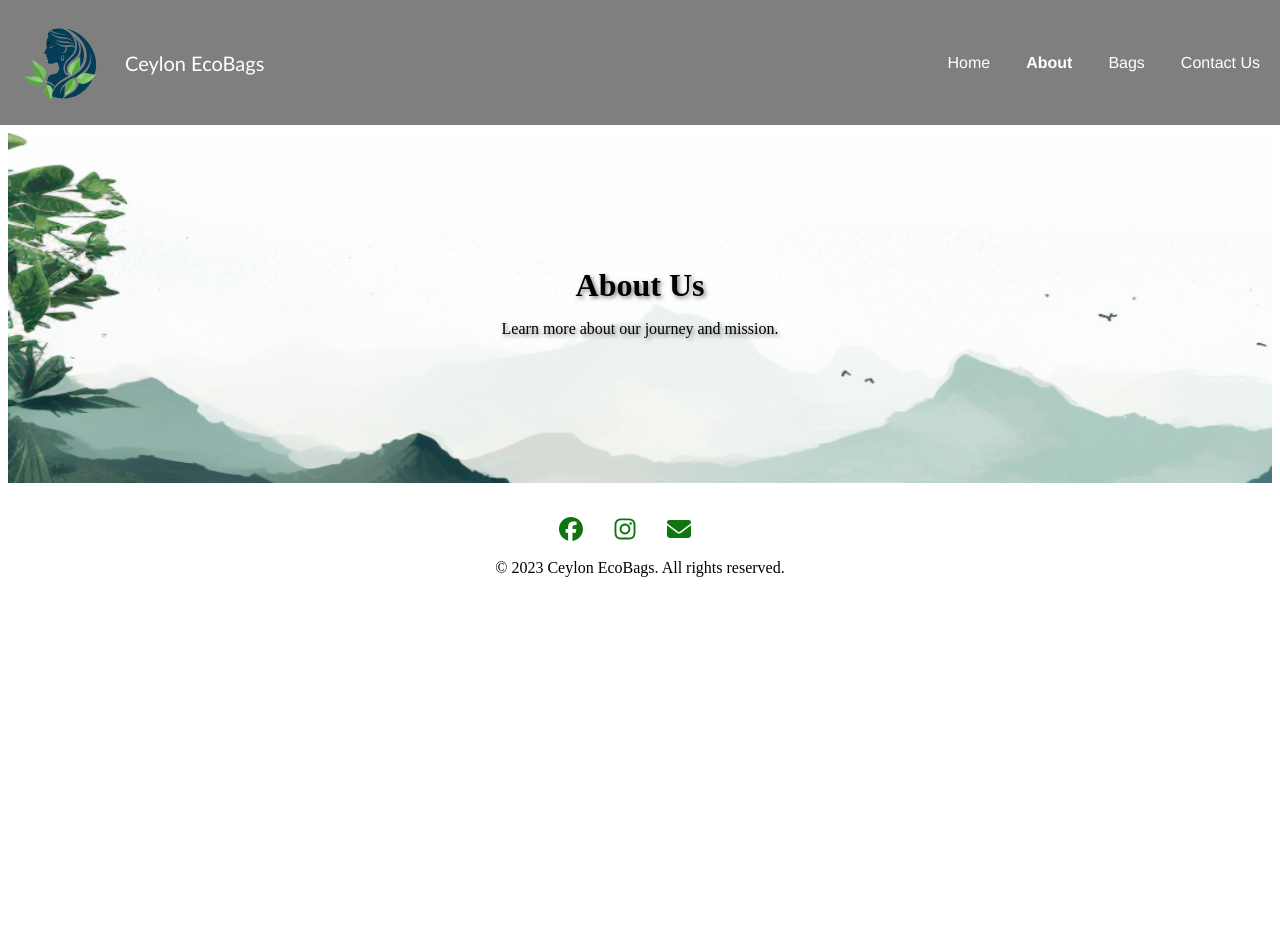
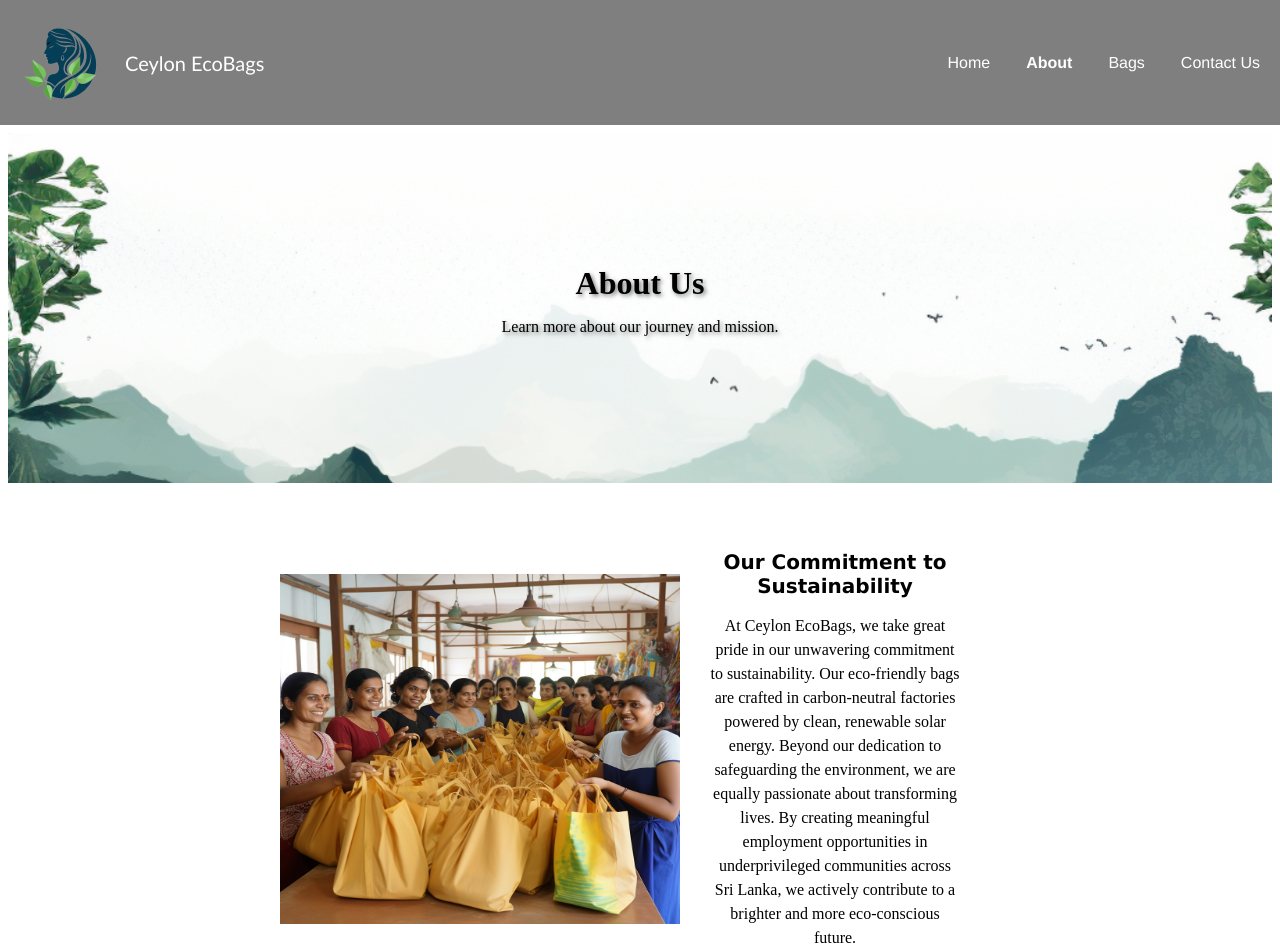
Before and after one commit to Ceylon-EcoBags/eco-tote, a Next.js app: page /about in a window 1280 px wide. Shown: the top 952 px of the page. Before the commit the page ends 800 px from the top, so only its background shows below. Built offline with nearby package versions, Linux system fonts and the light colour scheme; a web font is replaced by a local one.

Commit message:
Aesthetic Changes

```diff
--- a/src/components/HeaderCard.tsx
+++ b/src/components/HeaderCard.tsx
@@ -15,14 +15,14 @@ export default function HeaderCard({
 }: HeaderCardProps) {
   return (
     <div className={styles.headerCard}>
-      <Image
-        src={backgroundImage}
-        // layout="fill"
-        width={1500}
-        height={350}
-        objectFit="cover"
-        alt="Header Background"
-      />
+      <div style={{ width: "100%", height: "350px" }}>
+        <Image
+          src={backgroundImage}
+          layout="fill"
+          objectFit="cover"
+          alt="Header Background"
+        />
+      </div>
       <div className={styles.headerContent}>
         <h1 className={styles.headerTitle}>{title}</h1>
         {subtitle && <p className={styles.headerSubtitle}>{subtitle}</p>}
--- /dev/null
+++ b/src/pages/about/about.module.css
@@ -0,0 +1,44 @@
+/* about.module.css */
+
+.aboutcontent {
+  padding-top: 50px;
+  display: flex; /* Use flexbox to arrange image and text side by side */
+  align-items: center;
+  justify-content: center;
+}
+
+.aboutImage {
+  display: flex;
+  justify-content: center;
+  max-width: 500px;
+  transform: translateX(
+    -20px
+  ); /* Move elements slightly to the left to prepare for the slide-in */
+  transition: opacity 0.5s ease-in-out, transform 0.5s ease-in-out;
+}
+
+.aboutText {
+  flex: 0.3;
+  padding-left: 30px;
+  max-width: 600px;
+  transform: translateX(-20px);
+  transition: opacity 0.5s ease-in-out, transform 0.5s ease-in-out;
+}
+
+.aboutText h2 {
+  font-size: 20px;
+  text-align: center;
+  margin-bottom: 10px;
+  font-family: "Lucida Sans";
+}
+
+.aboutText p {
+  text-align: center;
+  font-size: 16px;
+  line-height: 1.5;
+}
+
+.slide-in {
+  opacity: 1;
+  transform: translateX(0);
+}
--- a/src/pages/about/index.tsx
+++ b/src/pages/about/index.tsx
@@ -2,6 +2,7 @@ import React from "react";
 import HeaderCard from "../../components/HeaderCard";
 import Footer from "../../components/footer";
 import Navbar from "../../components/navbar";
+import styles from "./about.module.css";
 
 import Image from "next/image";
 import Link from "next/link";
@@ -20,6 +21,29 @@ const AboutPage: React.FC = () => {
         subtitle="Learn more about our journey and mission."
         backgroundImage="/img/head/hea.png"
       />
+      <div className={styles.aboutcontent}>
+        <div className={`${styles.aboutImage} slide-in`}>
+          <Image
+            src="/img/about/factory1.png"
+            alt="Eco-Friendly Factory"
+            width={400}
+            height={350}
+          />
+        </div>
+        <div className={`${styles.aboutText} slide-in`}>
+          <h2>Our Commitment to Sustainability</h2>
+          <p>
+            At Ceylon EcoBags, we take great pride in our unwavering commitment
+            to sustainability. Our eco-friendly bags are crafted in
+            carbon-neutral factories powered by clean, renewable solar energy.
+            Beyond our dedication to safeguarding the environment, we are
+            equally passionate about transforming lives. By creating meaningful
+            employment opportunities in underprivileged communities across Sri
+            Lanka, we actively contribute to a brighter and more eco-conscious
+            future.
+          </p>
+        </div>
+      </div>
       <Footer />
     </div>
   );
```
Also changed, not shown: public/img/about/factory1.png (added).
